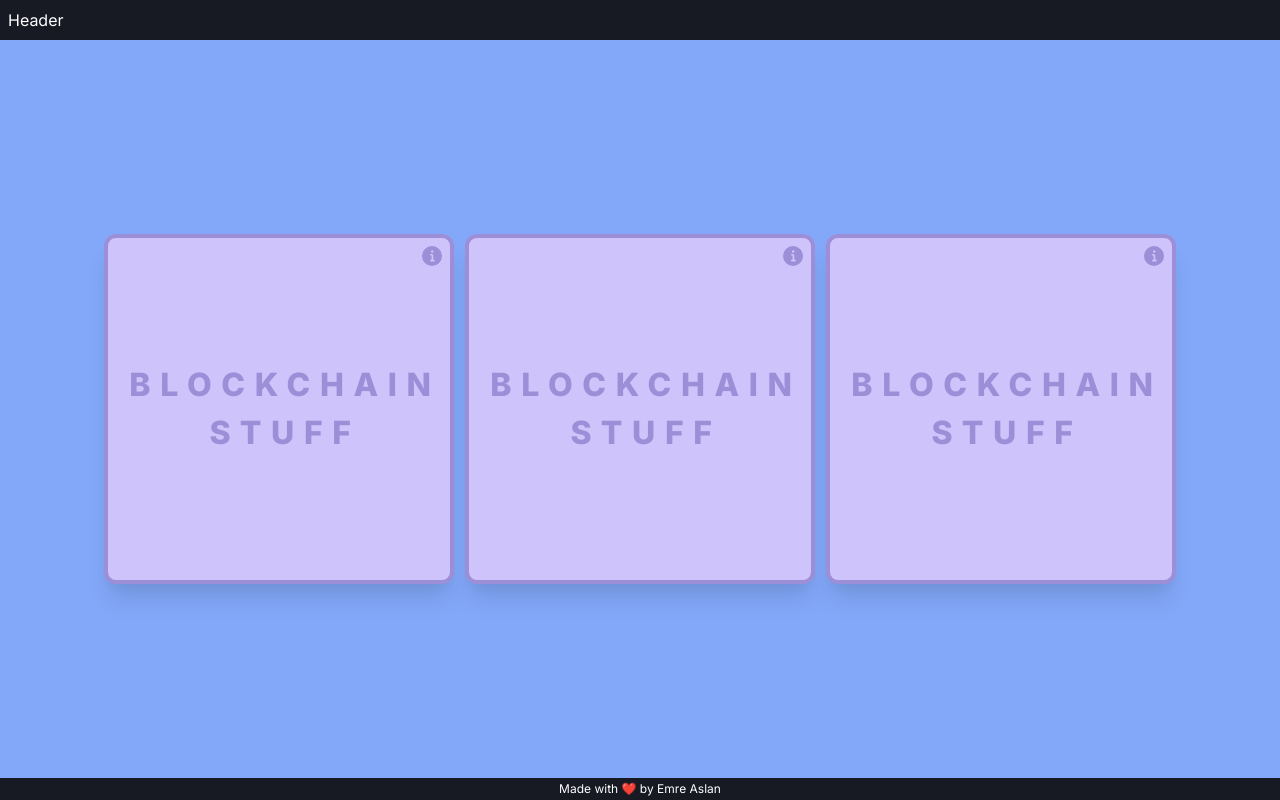
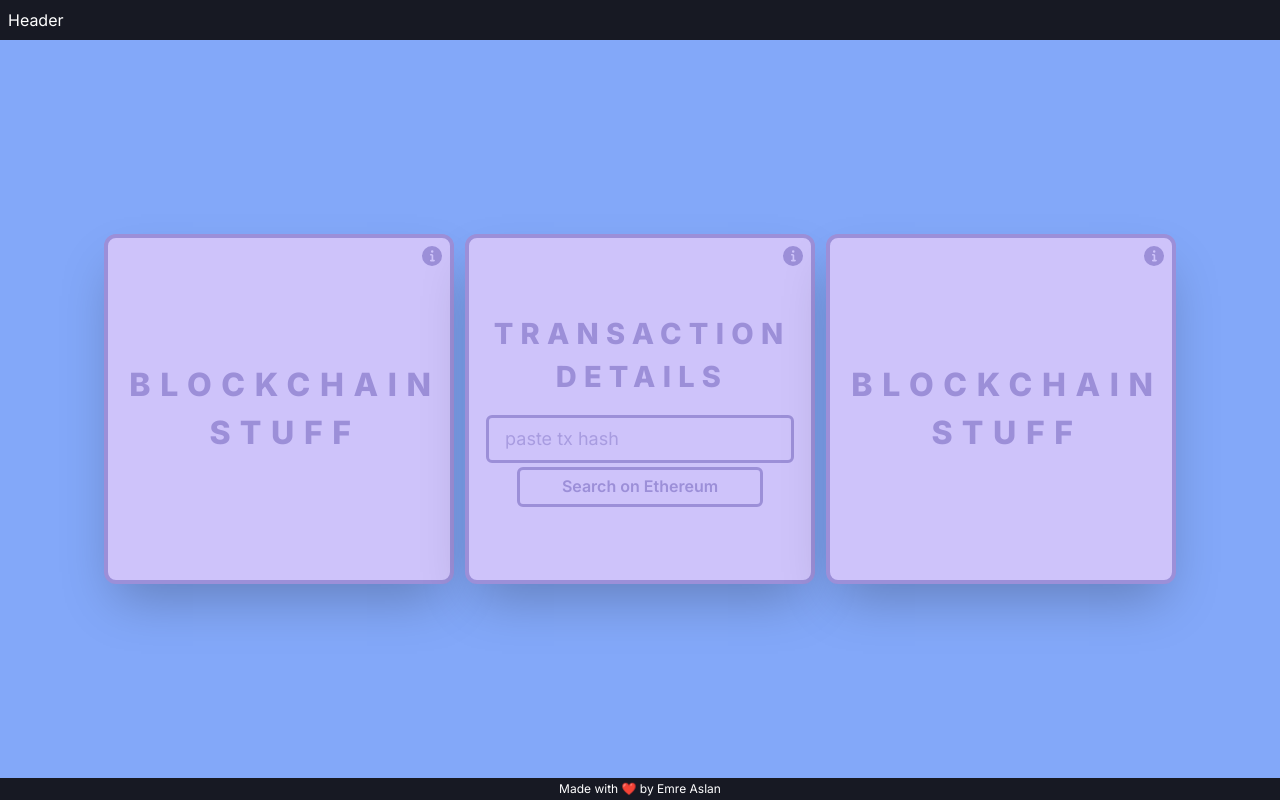
Before and after one commit to emreaslan7/EthScanSimply, a Next.js app in the folder ethscansimply/: page / in a window 1280 px wide. Built offline with nearby package versions, Linux system fonts and the light colour scheme.

Commit message:
txdetails update

```diff
--- a/ethscansimply/src/components/BlockchainBox/index.js
+++ b/ethscansimply/src/components/BlockchainBox/index.js
@@ -20,7 +20,7 @@ function Blockchain() {
       borderWidth="4px"
       borderColor="#9c8fd8"
       bg="#cec3fa"
-      boxShadow="xl"
+      boxShadow="2xl"
       transition="all 0.2s ease-in-out"
       position="relative"
     >
--- a/ethscansimply/src/components/TokeninfosBox/index.js
+++ b/ethscansimply/src/components/TokeninfosBox/index.js
@@ -18,7 +18,7 @@ function Tokeninfos() {
       borderWidth="4px"
       borderColor="#9c8fd8"
       bg="#cec3fa"
-      boxShadow="xl"
+      boxShadow="2xl"
       transition="all 0.2s ease-in-out"
       position="relative"
     >
--- a/ethscansimply/src/components/TxdetailsBox/index.js
+++ b/ethscansimply/src/components/TxdetailsBox/index.js
@@ -1,14 +1,23 @@
-import React from 'react'
+import React, {useState} from 'react'
 import Link from 'next/link'
-import { Box, Text, Tooltip} from '@chakra-ui/react';
+import { useRouter } from "next/router";
+import { Box, Text, Tooltip, Center, Button ,Input} from '@chakra-ui/react';
 import { InfoIcon } from '@chakra-ui/icons';
+import { color } from 'framer-motion';
 
 function Txdetails() {
+  const router = useRouter();
+
+  const [value, setValue] = useState("");
+
+  const handleButtonClick = () => {
+    router.push(`/txdetails/${value}`);
+  };
+
   return (
     <Box
     w={{ base: "300px", lg: "300px", xl: "350px" }}
     h={{ base: "300px", lg: "300px", xl: "350px" }}>
-    <Link href="/txdetails" textDecoration="none">
     <Box
       display="flex"
       alignItems="center"
@@ -18,7 +27,7 @@ function Txdetails() {
       borderWidth="4px"
       borderColor="#9c8fd8"
       bg="#cec3fa"
-      boxShadow="xl"
+      boxShadow="2xl"
       transition="all 0.2s ease-in-out"
       position="relative"
     >
@@ -37,13 +46,21 @@ function Txdetails() {
 
       </Tooltip>
 
-
-        <Text fontSize={{ base: '28px', xl:'32px'}} letterSpacing="0.3em" ml={3} color="#9c8fd8" fontWeight="extrabold" textDecoration="none" textAlign={"center"}>
-          BLOCKCHAIN STUFF
+      <Box w={"90%"}>
+        <Text wordBreak={'normal'} fontSize={{ base: '24px', xl:'29px'}} letterSpacing="0.25em" ml={1} color="#9c8fd8" fontWeight="extrabold" textDecoration="none" textAlign={"center"}>
+          TRANSACTION DETAILS
         </Text>
 
+
+        <Input mt={4} fontWeight={'semibold'} color={'#9c8fd8'} placeholder='paste tx hash' _placeholder={{ color:'#9c8fd8', opacity:'0.75', fontWeight:'normal'}} size={'lg'} border='3px solid #9c8fd8' _hover={{}} focusBorderColor="#9c8fd8" onChange={(e) => setValue(e.target.value)} value={value} />
+        <Center mt={1}>
+
+         <Button onClick={handleButtonClick} w={'80%'} border='3px solid #9c8fd8' bgColor={'#cec3fa'} color='#9c8fd8' _hover={{bgColor:'#9c8fd8',color:'#cec3fa'}} transition='all ease-in 0.3s'> Search on Ethereum </Button>
+
+        </Center>
+        </Box>
+
     </Box>
-    </Link>
     </Box>
   )
 }
```
Also changed, not shown: ethscansimply/src/pages/txdetails/[[...txhash]]/index.js (added, +23 -0 lines), ethscansimply/src/pages/txdetails/index.js (deleted, +0 -9 lines).
